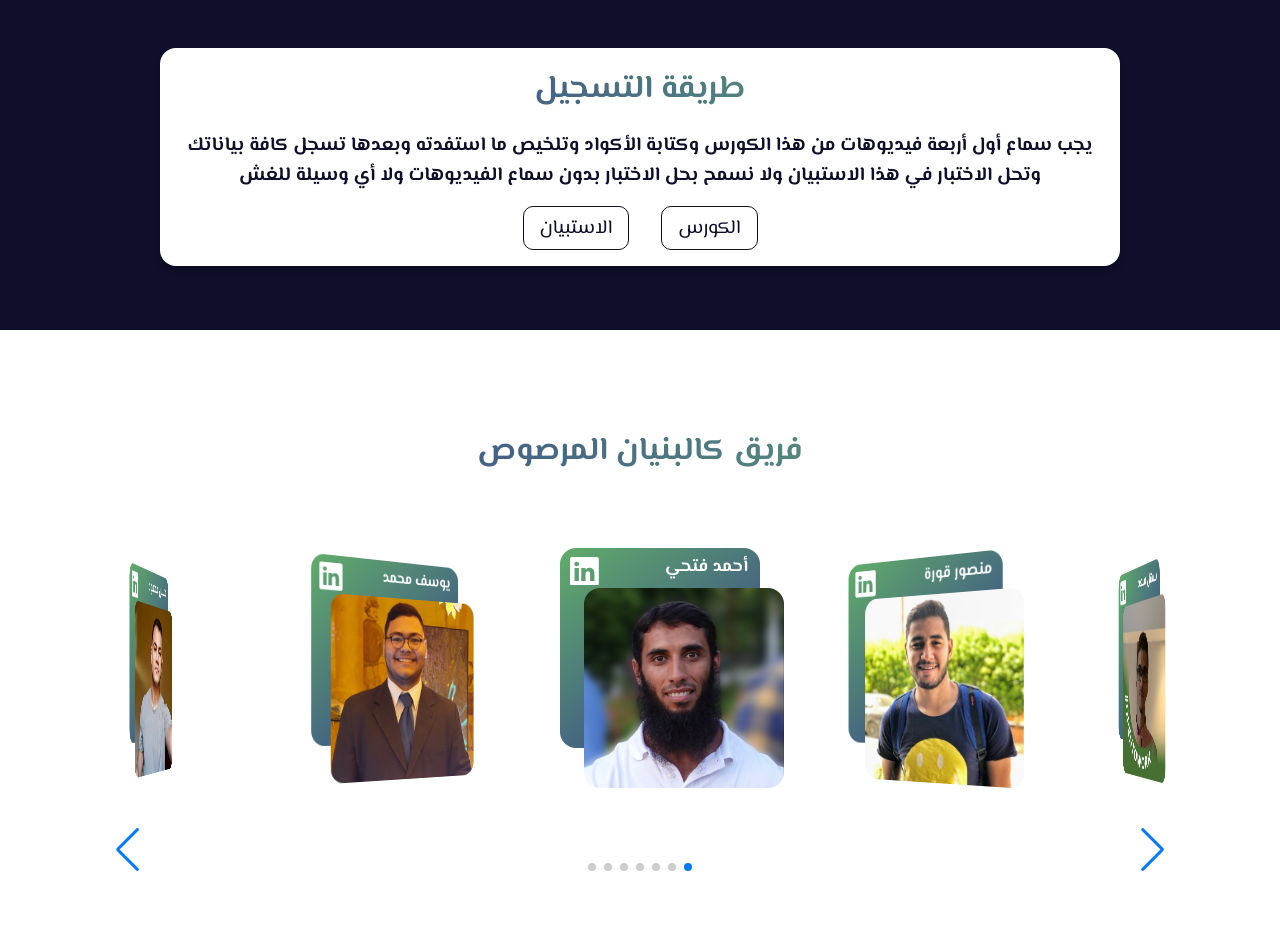
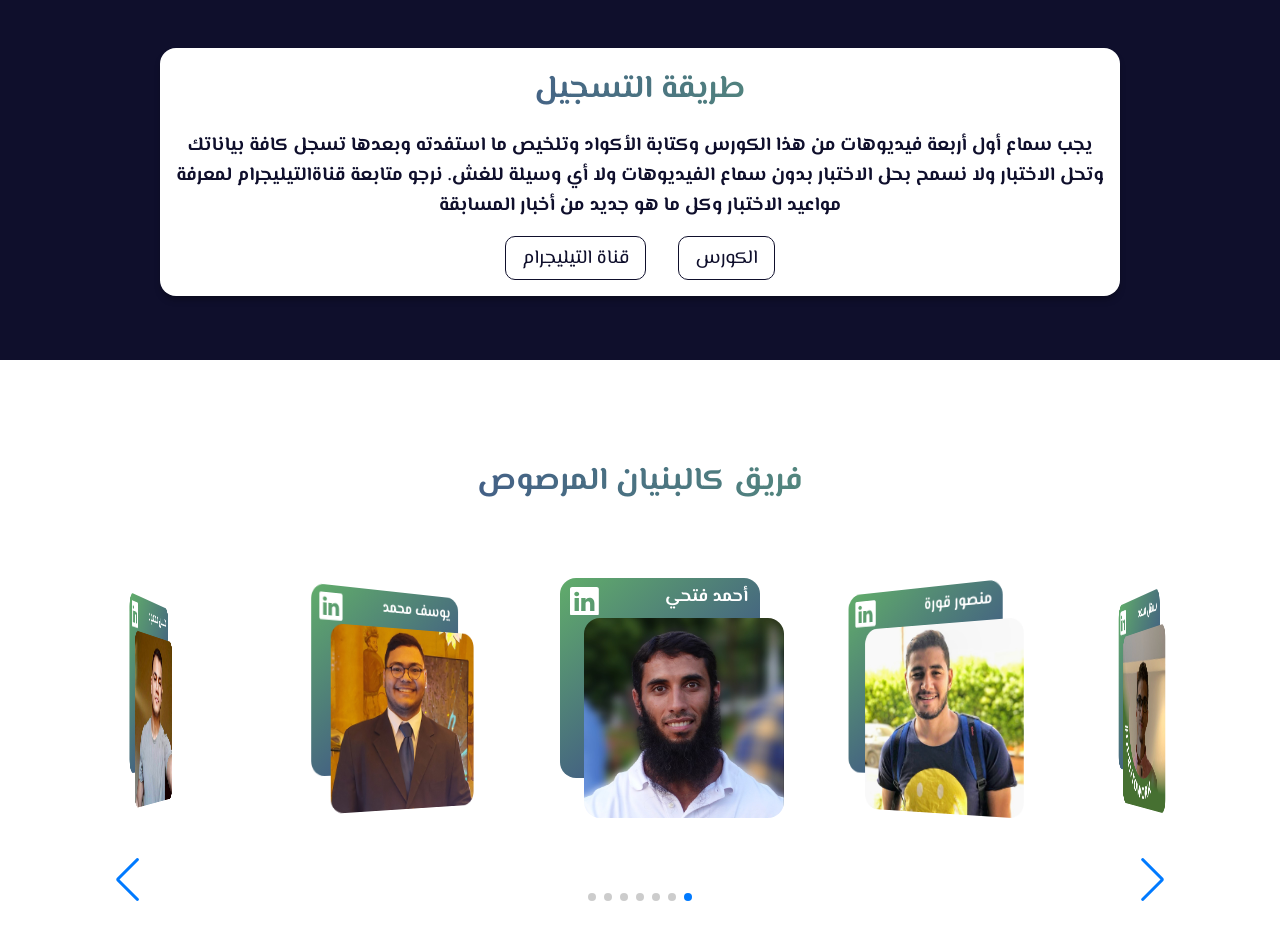
Before and after one commit to KalbonyanElmarsos/AlbonyanWebsite, a React (Create React App) app: page / in a window 1280 px wide. Shown: the part 4620-5547 px from the top of the page. Built offline with nearby package versions, Linux system fonts and the light colour scheme.

Commit message:
change link of quiz to telegram channel

```diff
--- a/src/component/way/Way.jsx
+++ b/src/component/way/Way.jsx
@@ -13,8 +13,8 @@ const Way = () => {
         <h1>طريقة التسجيل</h1>
         <p>
           يجب سماع أول أربعة فيديوهات من هذا الكورس وكتابة الأكواد وتلخيص ما
-          استفدته وبعدها تسجل كافة بياناتك وتحل الاختبار في هذا الاستبيان ولا
-          نسمح بحل الاختبار بدون سماع الفيديوهات ولا أي وسيلة للغش
+          استفدته وبعدها تسجل كافة بياناتك وتحل الاختبار ولا
+        نسمح بحل الاختبار بدون سماع الفيديوهات ولا أي وسيلة للغش. نرجو متابعة قناةالتيليجرام لمعرفة مواعيد الاختبار وكل ما هو جديد من أخبار المسابقة
         </p>
 
         <div className="way-content-buttons">
@@ -28,11 +28,12 @@ const Way = () => {
           </a>
           <a
             className="btn-green"
-            href="#"
+            href="https://t.me/kalbonyan_elmarsos_contest_2"
             rel="noreferrer"
-            // target="_blank"
+            target="_blank"
+
           >
-            الاستبيان
+            قناة التيليجرام
           </a>
         </div>
       </div>
```
